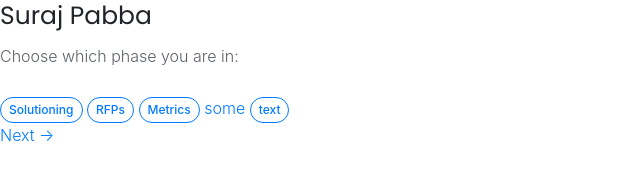
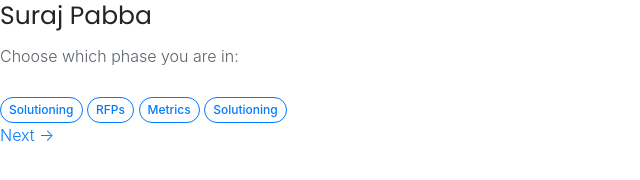
Before and after one commit to bigcurry/benchproto, a plain HTML site: page index.html in a window 1280 px wide. Shown: the full height of the page, 0-640 px from the left. Drawn offline with nearby package versions, Linux system fonts and the light colour scheme.

Commit message:
lets try it again

```diff
--- a/index.html
+++ b/index.html
@@ -17,7 +17,7 @@
   <span class="badge badge-pill badge-outline-primary">Solutioning</span>
   <span class="badge badge-pill badge-outline-primary">RFPs</span>
   <span class="badge badge-pill badge-outline-primary">Metrics</span>
-	<a href=page1.html>some <span class="badge badge-pill badge-outline-primary">text</span></a>
+	<a href=page1.html> <span class="badge badge-pill badge-outline-primary">Solutioning</span></a>
 
 
 </div>
```
